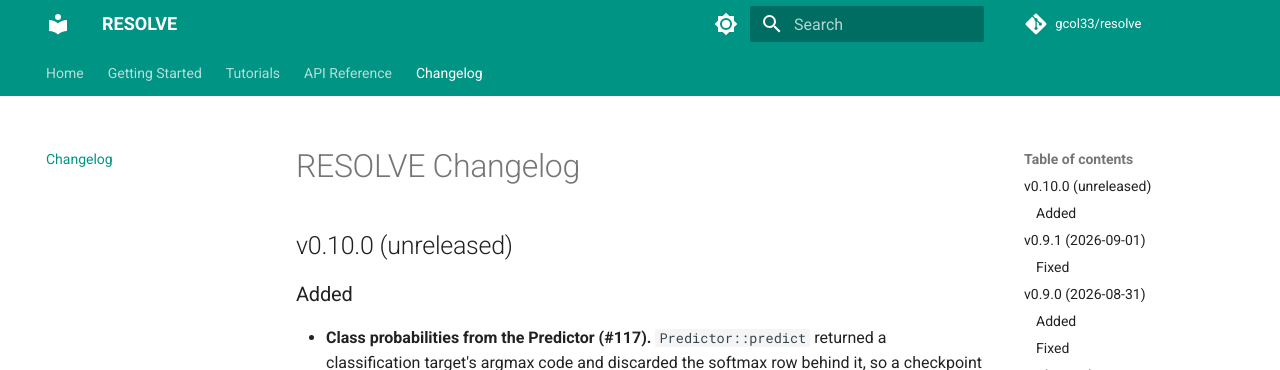
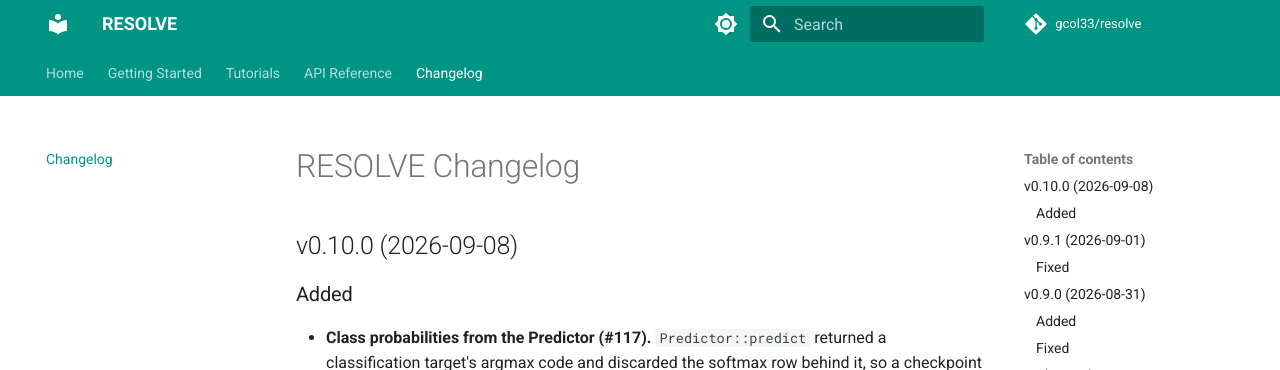
Before and after one commit to gcol33/resolve, an MkDocs documentation site: the page built from docs/changelog.md, in a window 1280 px wide and 900 px high. Shown: the top 370 px of the window. Built offline with MkDocs 1.6.1 and Material for MkDocs 9.7.7, drawn with Linux system fonts in a browser that asks for light colours; comment, search, counter and statistics services are not loaded.

Commit message:
release: v0.10.0
Co-Authored-By: Claude Fable 5.1 <noreply@anthropic.com>
Claude-Session: https://claude.ai/code/session_01YbWMArezJHSj6bnKX93Nuv

```diff
--- a/NEWS.md
+++ b/NEWS.md
@@ -1,6 +1,6 @@
 # RESOLVE Changelog
 
-## v0.10.0 (unreleased)
+## v0.10.0 (2026-09-08)
 
 ### Added
 
--- a/src/core/python/pyproject.toml
+++ b/src/core/python/pyproject.toml
@@ -6,7 +6,7 @@ build-backend = "scikit_build_core.build"
 
 [project]
 name = "resolve-core"
-version = "0.9.1"
+version = "0.10.0"
 description = "RESOLVE C++ engine: predict sample outcomes from compositional data via learned representations"
 readme = "README.md"
 license = {text = "MIT"}
```
Also changed, not shown: 4 other files.
